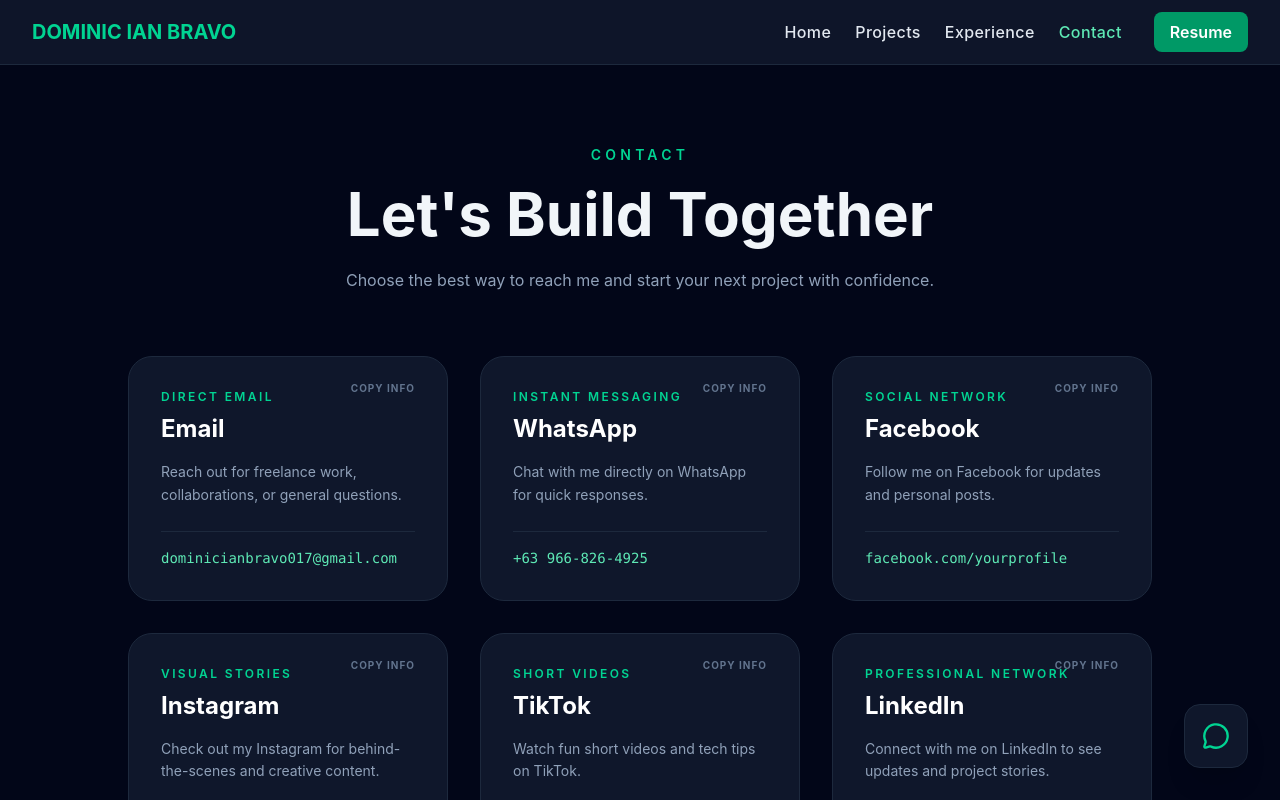
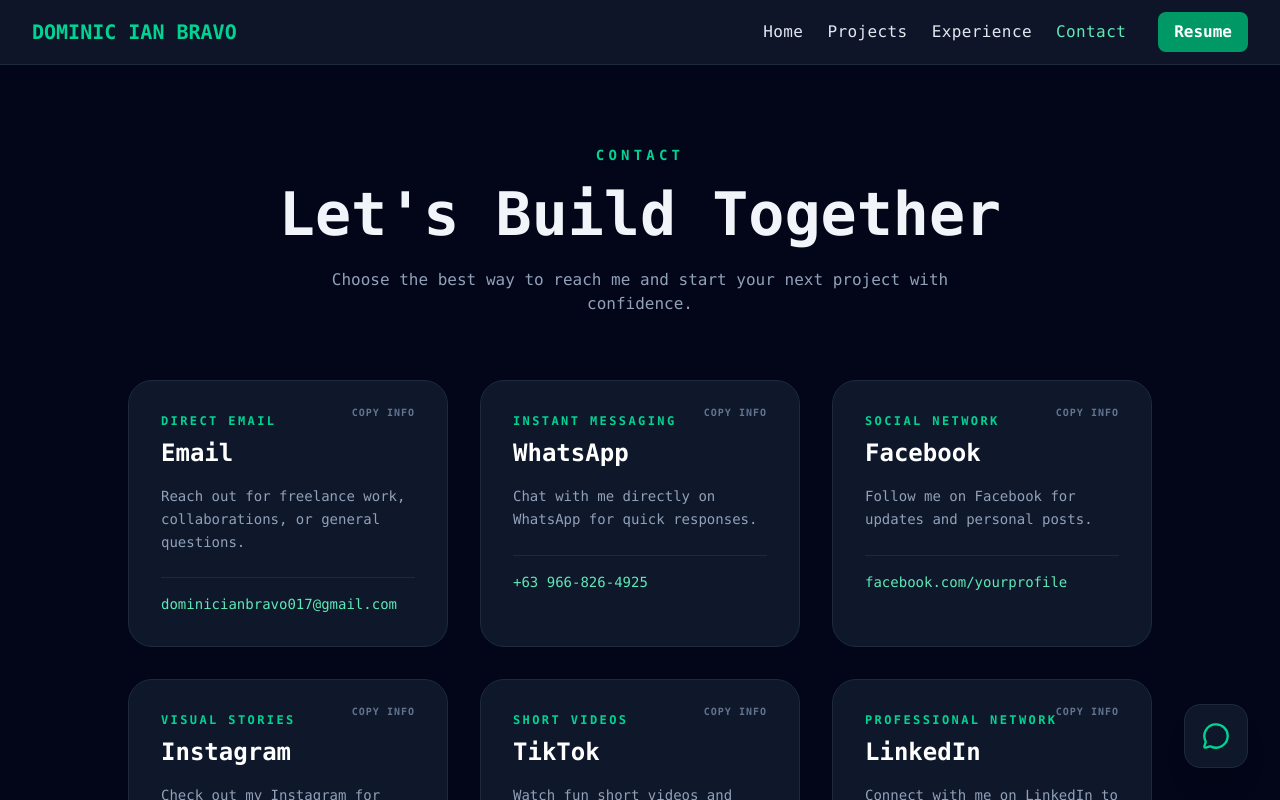
Before and after one commit to Dominic-Bravo/DominicIanBravoMyPortfolio, a React (Vite) app: page / in a window 1280 px wide. Both pictures are taken after a click on the button "Contact". Shown: the top 800 px of the page. Built offline with nearby package versions, Linux system fonts and the light colour scheme.

Commit message:
fix: fonts

```diff
--- a/src/layout/header.tsx
+++ b/src/layout/header.tsx
@@ -19,7 +19,7 @@
   ];
 
   return (
-    <nav className="bg-slate-900/95 backdrop-blur-md border-b border-slate-800 sticky top-0 z-50">
+    <nav className="bg-slate-900/95 backdrop-blur-md border-b border-slate-800 sticky top-0 z-50 font-mono">
       <div className="max-w-7xl mx-auto px-4 sm:px-6 lg:px-8">
         <div className="flex justify-between items-center h-16">
           <button
--- a/src/pages/contactpage.tsx
+++ b/src/pages/contactpage.tsx
@@ -17,7 +17,7 @@
   };
 
   return (
-    <div className="bg-slate-950 min-h-screen px-4 sm:px-6 py-12 md:py-20 text-slate-100">
+    <div className="bg-slate-950 min-h-screen px-4 sm:px-6 py-12 md:py-20 text-slate-100 font-mono">
       <div className="max-w-5xl mx-auto">
         {/* Header */}
         <div className="text-center mb-12 md:mb-16">
```
